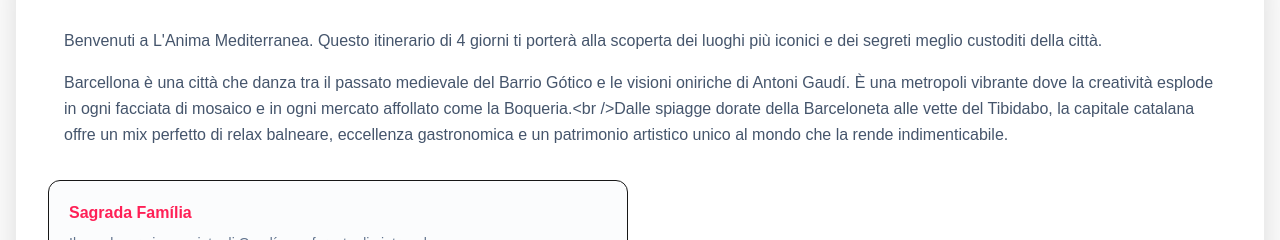
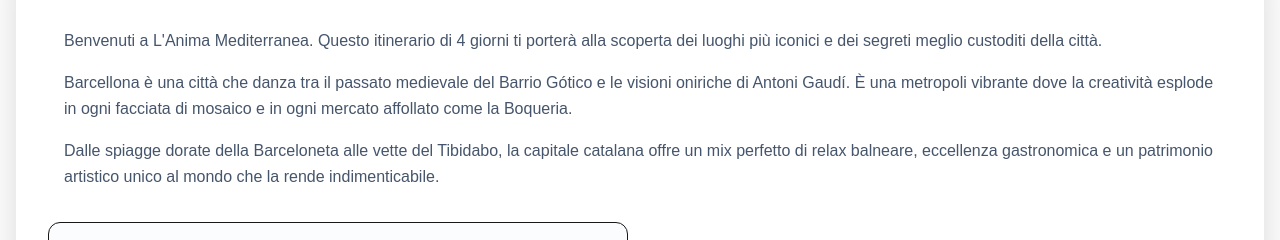
Before and after one commit to Clhakewino/ItinerariVivi, a Next.js app: page /destinazioni/barcellona in a window 1280 px wide. Shown: the part 344-584 px from the top of the page. Built offline with nearby package versions, Linux system fonts and the light colour scheme.

Commit message:
aggiunto package html-react-parser per gestione tag di stringe in paragrafi

```diff
--- a/app/data/itinerari.ts
+++ b/app/data/itinerari.ts
@@ -11,7 +11,7 @@
   durata: string;
   difficolta: string;
   immagine: string;
-  contenuto: string;
+  contenuto: [string];
   pointsOfInterest: PointOfInterest[];
 }
 
@@ -23,7 +23,7 @@
     durata: "3 giorni",
     difficolta: "Facile",
     immagine: "https://images.unsplash.com/photo-1552832230-c0197dd311b5?q=80&w=1600&auto=format&fit=crop",
-    contenuto: "Camminare per Roma è come sfogliare un libro di storia che non finisce mai. Ogni sampietrino, ogni fontana e ogni rovina racconta di un impero che ha plasmato il mondo occidentale. Dalla maestosità del Colosseo alla spiritualità di San Pietro, Roma accoglie i visitatori con la sua calda luce dorata e una bellezza che sfida il tempo da oltre duemila anni.",
+    contenuto: ["Camminare per Roma è come sfogliare un libro di storia che non finisce mai. Ogni sampietrino, ogni fontana e ogni rovina racconta di un impero che ha plasmato il mondo occidentale. Dalla maestosità del Colosseo alla spiritualità di San Pietro, Roma accoglie i visitatori con la sua calda luce dorata e una bellezza che sfida il tempo da oltre duemila anni."],
     pointsOfInterest: [
       {
         id: 1,
@@ -64,7 +64,7 @@
     durata: "5 giorni",
     difficolta: "Media",
     immagine: "https://images.unsplash.com/photo-1542051841857-5f90071e7989?q=80&w=1600&auto=format&fit=crop",
-    contenuto: "Tokyo non è solo una città, è un intero universo. È un luogo dove i grattacieli più alti del mondo convivono armoniosamente con templi buddisti silenziosi e giardini zen perfettamente curati. Dalla frenesia dell'incrocio di Shibuya alla pace del Santuario Meiji, Tokyo offre un contrasto unico che non smette mai di stupire chi la visita per la prima volta.",
+    contenuto: ["Tokyo non è solo una città, è un intero universo. È un luogo dove i grattacieli più alti del mondo convivono armoniosamente con templi buddisti silenziosi e giardini zen perfettamente curati. Dalla frenesia dell'incrocio di Shibuya alla pace del Santuario Meiji, Tokyo offre un contrasto unico che non smette mai di stupire chi la visita per la prima volta."],
     pointsOfInterest: [
       {
         id: 1,
@@ -105,7 +105,7 @@
     durata: "4 giorni",
     difficolta: "Facile",
     immagine: "https://images.unsplash.com/photo-1502602898657-3e91760cbb34?q=80&w=1600&auto=format&fit=crop",
-    contenuto: "Parigi, la capitale della Francia, è una delle città più iconiche e visitate al mondo. Situata sulle rive della Senna, è famosa per la sua storia millenaria, l'architettura straordinaria, l'arte senza tempo e la sua rinomata cucina.<br />Conosciuta come la \"Ville Lumière\" (Città delle Luci), Parigi incanta i visitatori con i suoi ampi viali, i caffè storici e l'atmosfera romantica che si respira in ogni angolo, dal quartiere artistico di Montmartre alle eleganti strade del Marais.",
+    contenuto: ["Parigi, la capitale della Francia, è una delle città più iconiche e visitate al mondo. Situata sulle rive della Senna, è famosa per la sua storia millenaria, l'architettura straordinaria, l'arte senza tempo e la sua rinomata cucina.", "Conosciuta come la \"Ville Lumière\" (Città delle Luci), Parigi incanta i visitatori con i suoi ampi viali, i caffè storici e l'atmosfera romantica che si respira in ogni angolo, dal quartiere artistico di Montmartre alle eleganti strade del Marais."],
     pointsOfInterest: [
       {
         id: 1,
@@ -146,7 +146,7 @@
     durata: "4 giorni",
     difficolta: "Facile",
     immagine: "https://images.unsplash.com/photo-1583422409516-2895a77efded?q=80&w=1600&auto=format&fit=crop",
-    contenuto: "Barcellona è una città che danza tra il passato medievale del Barrio Gótico e le visioni oniriche di Antoni Gaudí. È una metropoli vibrante dove la creatività esplode in ogni facciata di mosaico e in ogni mercato affollato come la Boqueria.<br />Dalle spiagge dorate della Barceloneta alle vette del Tibidabo, la capitale catalana offre un mix perfetto di relax balneare, eccellenza gastronomica e un patrimonio artistico unico al mondo che la rende indimenticabile.",
+    contenuto: ["Barcellona è una città che danza tra il passato medievale del Barrio Gótico e le visioni oniriche di Antoni Gaudí. È una metropoli vibrante dove la creatività esplode in ogni facciata di mosaico e in ogni mercato affollato come la Boqueria.", "Dalle spiagge dorate della Barceloneta alle vette del Tibidabo, la capitale catalana offre un mix perfetto di relax balneare, eccellenza gastronomica e un patrimonio artistico unico al mondo che la rende indimenticabile."],
     pointsOfInterest: [
       {
         id: 1,
@@ -177,7 +177,7 @@
     durata: "5 giorni",
     difficolta: "Media",
     immagine: "https://images.unsplash.com/photo-1493976040374-85c8e12f0c0e?q=80&w=1600&auto=format&fit=crop",
-    contenuto: "\"<em>A Kyoto, il tempo non scorre, ma respira tra le pareti di carta e i giardini di pietra.</em>\"<br /><br />Con oltre duemila templi e santuari, Kyoto è il custode millenario delle arti classiche giapponesi. Dalla cerimonia del tè alle silenziose strade di Gion dove camminano le Geisha, ogni angolo di questa città è un invito alla contemplazione e alla bellezza sobria (Wabi-sabi).",
+    contenuto: ["\"<em>A Kyoto, il tempo non scorre, ma respira tra le pareti di carta e i giardini di pietra.</em>\"", "", "Con oltre duemila templi e santuari, Kyoto è il custode millenario delle arti classiche giapponesi. Dalla cerimonia del tè alle silenziose strade di Gion dove camminano le Geisha, ogni angolo di questa città è un invito alla contemplazione e alla bellezza sobria (Wabi-sabi)."],
     pointsOfInterest: [
       {
         id: 1,
@@ -208,7 +208,7 @@
     durata: "4 giorni",
     difficolta: "Facile",
     immagine: "https://images.unsplash.com/photo-1496442226666-8d4d0e62e6e9?q=80&w=1600&auto=format&fit=crop",
-    contenuto: "New York City è un'esplosione di energia, cultura e ambizione. Divisa in cinque distretti, Manhattan ne rappresenta il cuore pulsante, dove ogni strada sembra il set di un film famoso.<br />Dallo skyline mozzafiato dominato dall'Empire State Building alla quiete inaspettata di Central Park, NYC offre un'esperienza sensoriale totale, tra i suoni dei taxi, le luci di Broadway e i profumi delle cucine di tutto il mondo.",
+    contenuto: ["New York City è un'esplosione di energia, cultura e ambizione. Divisa in cinque distretti, Manhattan ne rappresenta il cuore pulsante, dove ogni strada sembra il set di un film famoso.", "Dallo skyline mozzafiato dominato dall'Empire State Building alla quiete inaspettata di Central Park, NYC offre un'esperienza sensoriale totale, tra i suoni dei taxi, le luci di Broadway e i profumi delle cucine di tutto il mondo."],
     pointsOfInterest: [
       {
         id: 1,
--- a/app/destinazioni/[slug]/page.tsx
+++ b/app/destinazioni/[slug]/page.tsx
@@ -1,5 +1,6 @@
 import { ITINERARI_FULL } from "../../data/itinerari";
 import { notFound } from 'next/navigation';
+import parse from 'html-react-parser';
 
 export async function generateMetadata({ params }: { params: { slug: string } }) {
   const { slug } = await params;
@@ -82,9 +83,13 @@
               Benvenuti a {city.titolo}. Questo itinerario di {city.durata} ti porterà alla scoperta
               dei luoghi più iconici e dei segreti meglio custoditi della città.
             </p>
-            <p className="text-slate-600 leading-relaxed text-base mb-8">
-              {city.contenuto}
-            </p>
+            <div className="space-y-4 mb-8">
+              {city.contenuto.map((paragrafo, index) => (
+                <p key={index} className="text-slate-600 leading-relaxed text-base">
+                  {parse(paragrafo)}
+                </p>
+              ))}
+            </div>
 
             <div className="grid md:grid-cols-2 gap-6 -mx-4">
               <div className="p-2 border border-slate-150 rounded-xl bg-slate-50/50">
--- a/package.json
+++ b/package.json
@@ -9,6 +9,7 @@
     "lint": "eslint"
   },
   "dependencies": {
+    "html-react-parser": "^5.2.17",
     "next": "16.2.1",
     "react": "19.2.4",
     "react-dom": "19.2.4"
```
Also changed, not shown: 1 other file (tests, documents, lock files or other folders).
